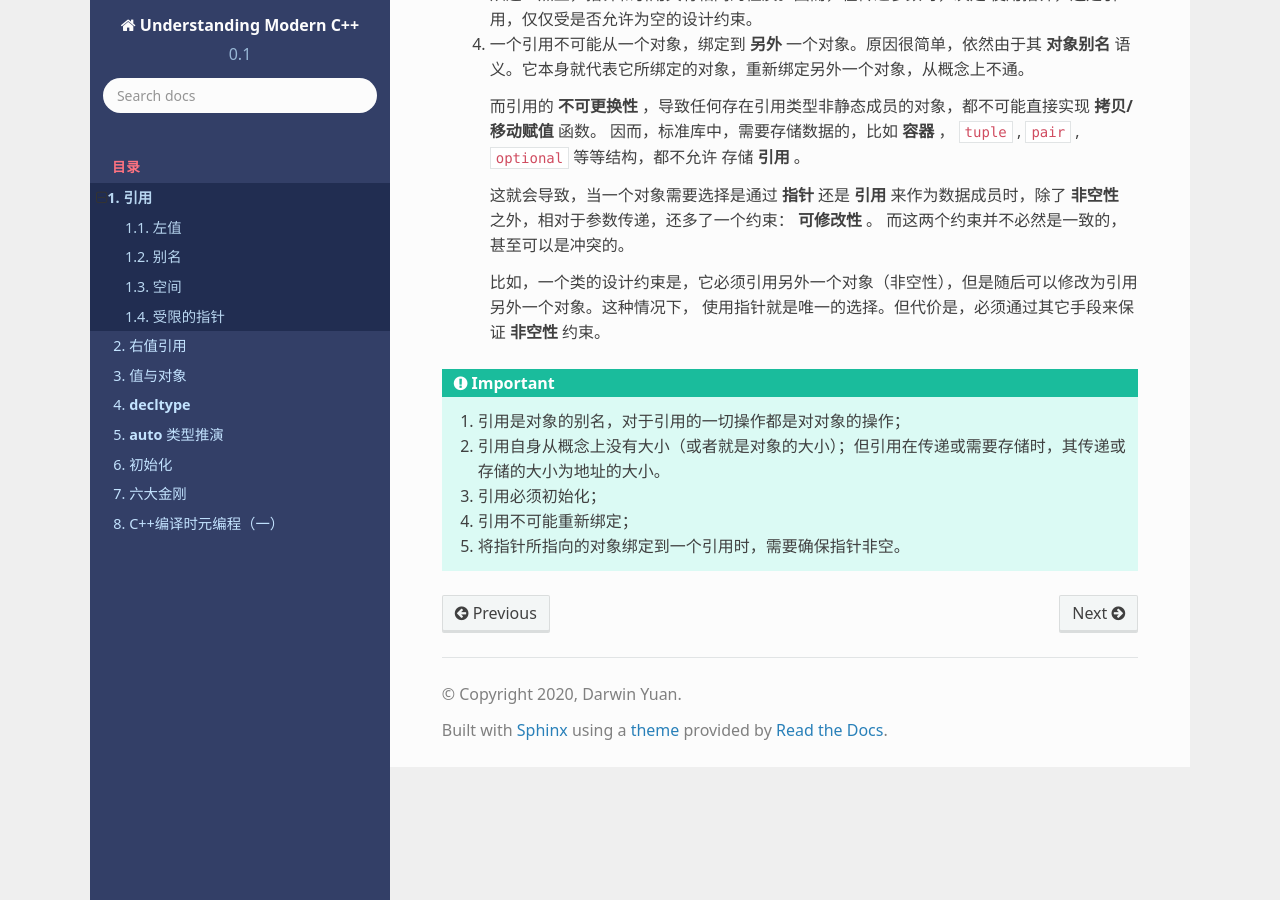
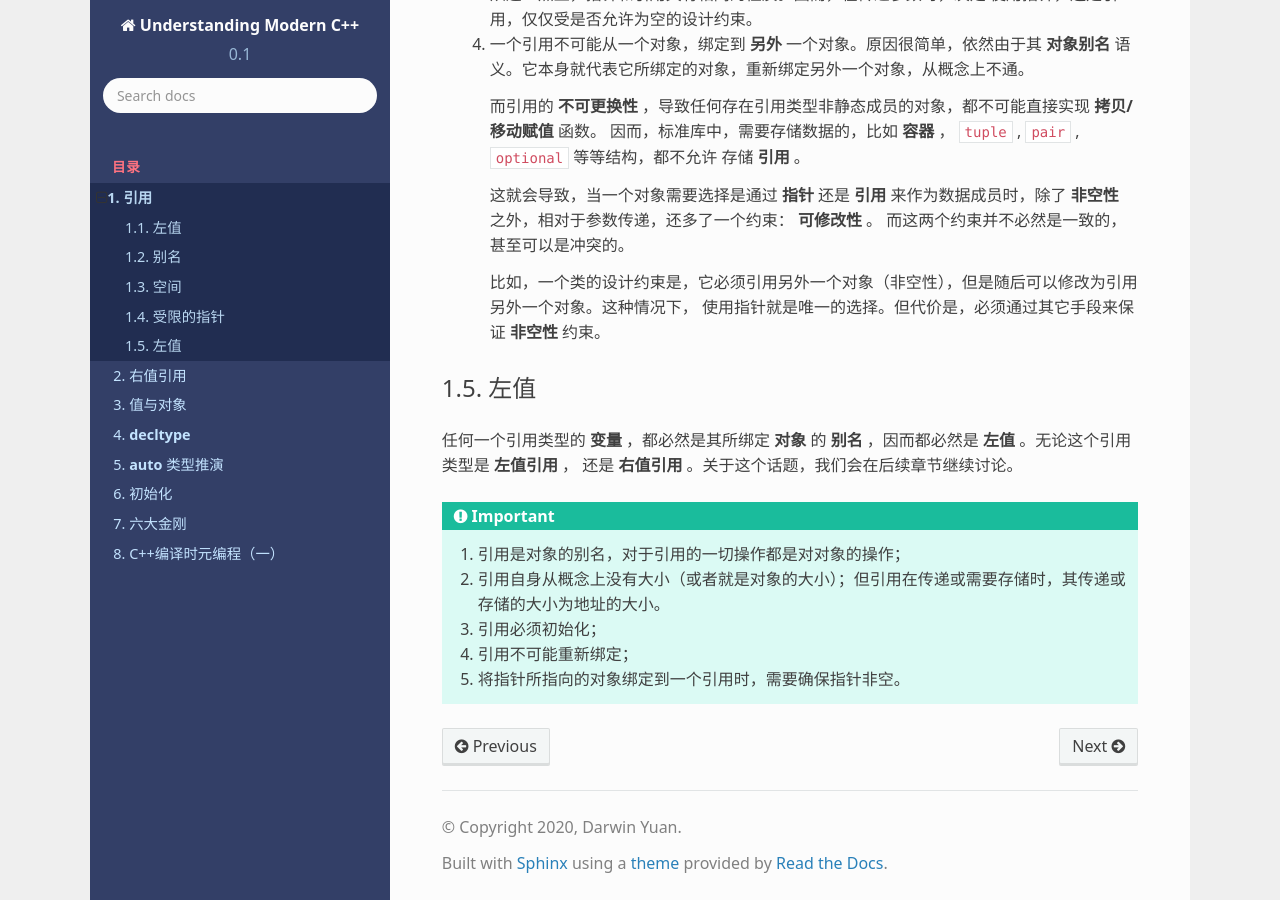
Before and after one commit to godsme/understand_modern_cpp, a Sphinx documentation site: the page built from docs/source/reference.rst, in a window 1280 px wide and 900 px high, scrolled down 2937 px. Built offline with Sphinx 7.4.7 and the Read the Docs theme 2.0.0, drawn with Linux system fonts in a browser that asks for light colours; formulas are drawn with MathJax 3.

Commit message:
refactored reference

```diff
--- a/docs/source/reference.rst
+++ b/docs/source/reference.rst
@@ -127,6 +127,12 @@
     比如，一个类的设计约束是，它必须引用另外一个对象（非空性），但是随后可以修改为引用另外一个对象。这种情况下，
     使用指针就是唯一的选择。但代价是，必须通过其它手段来保证 **非空性** 约束。
 
+左值
+-------------------
+
+任何一个引用类型的 **变量** ，都必然是其所绑定 **对象** 的 **别名** ，因而都必然是 **左值** 。无论这个引用类型是 **左值引用** ，
+还是 **右值引用** 。关于这个话题，我们会在后续章节继续讨论。
+
 .. important::
 
    1. 引用是对象的别名，对于引用的一切操作都是对对象的操作；
```
